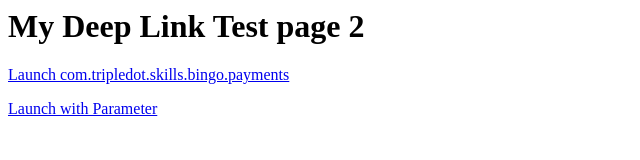
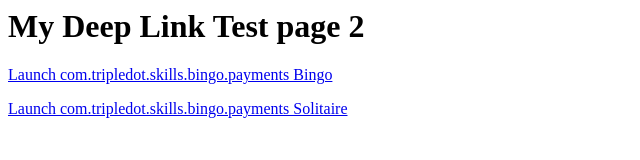
Before and after one commit to 3dorange/deepLink, a plain HTML site: page index.html in a window 1280 px wide. Shown: the whole page, without its empty margins (0-640 px from the left). Drawn offline with Linux system fonts and the light colour scheme.

Commit message:
Update index.html

```diff
--- a/index.html
+++ b/index.html
@@ -4,7 +4,7 @@
     </head>
     <body >
        <h1>My Deep Link Test page 2</h1>
-       <p><a href="com.tripledot.skills.bingo.payments://mylink tttt">Launch com.tripledot.skills.bingo.payments</a></p>
-       <p><a href="unitydl://mylink?parameter">Launch with Parameter</a></p>
+       <p><a href="com.tripledot.skills.bingo.payments://mylink tttt">Launch com.tripledot.skills.bingo.payments Bingo</a></p>
+       <p><a href="com.tripledot.skills.solitaire.payments://mylink tttt">Launch com.tripledot.skills.bingo.payments Solitaire</a></p>
     </body>
 </html>
```
